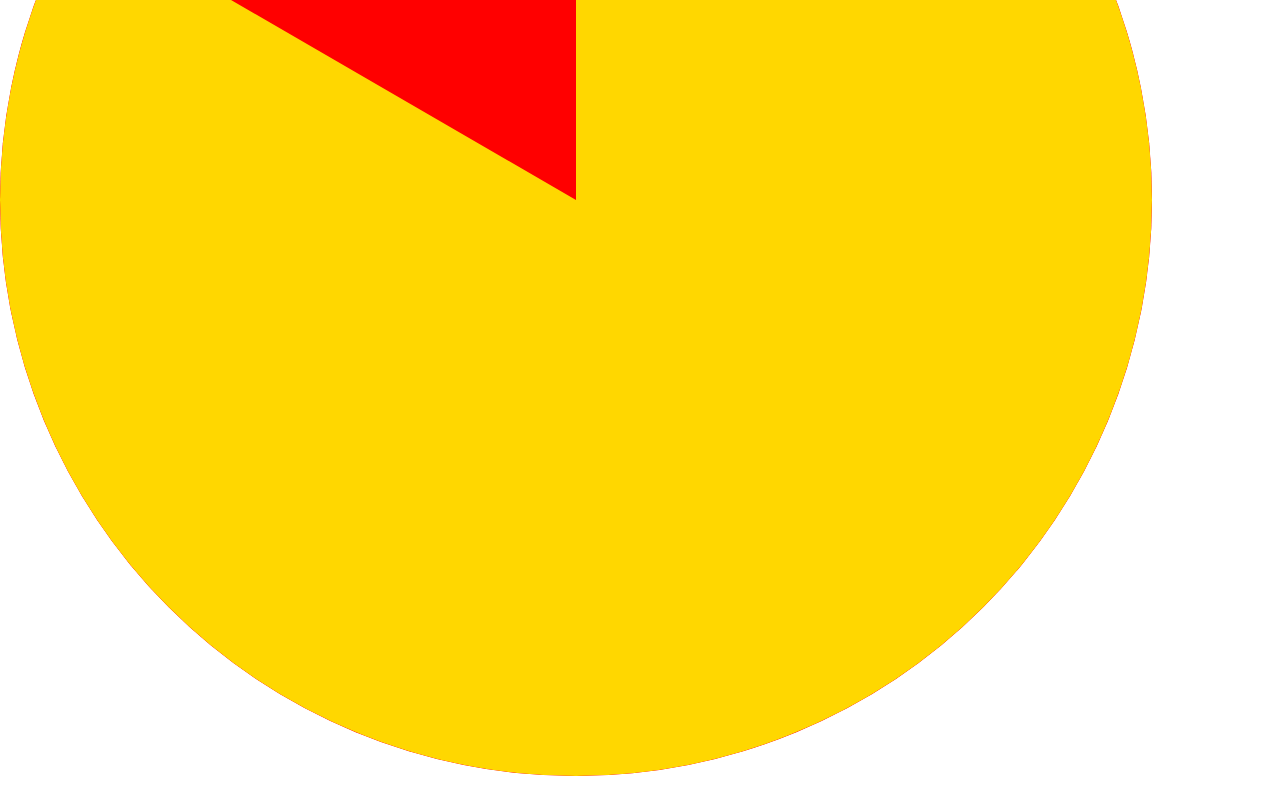
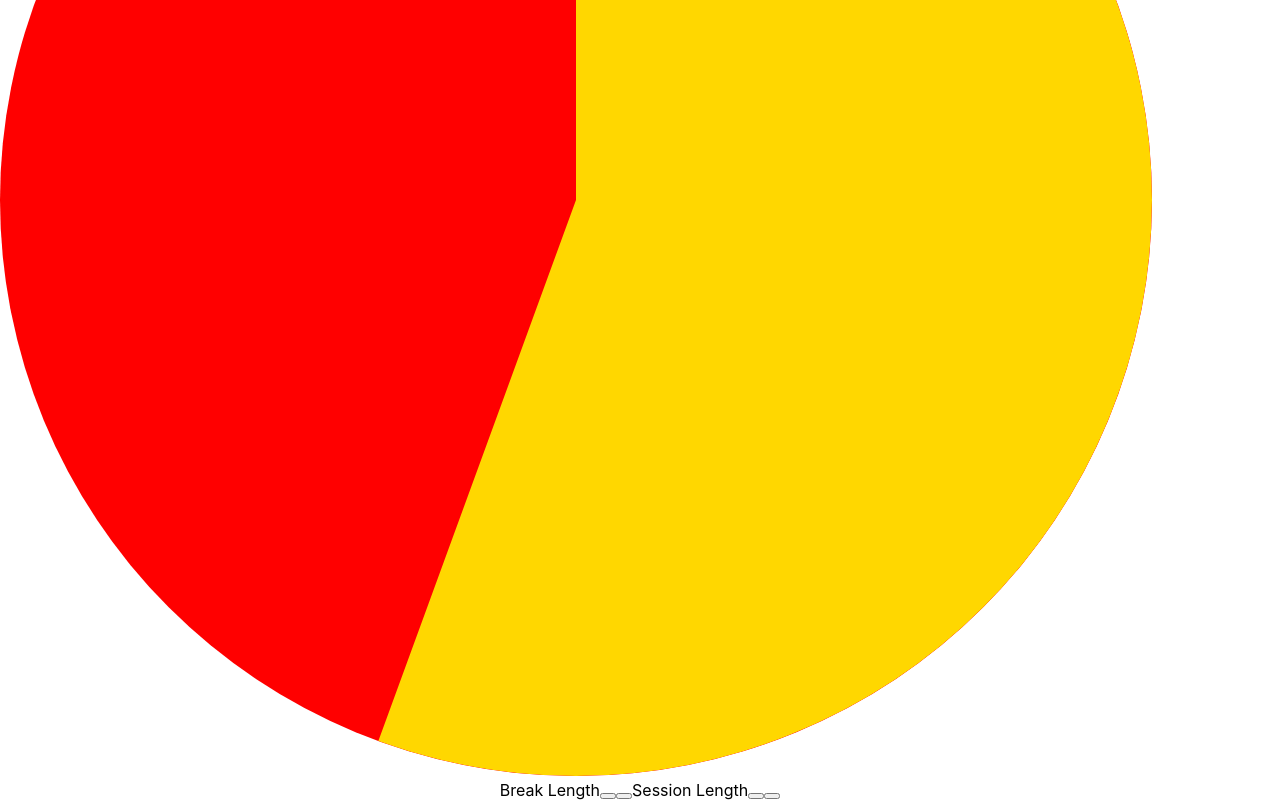
Before and after one commit to MikeDeGan/FCC-Pomodoro, a React (Create React App) app: page / in a window 1280 px wide. Shown: the part 456-1256 px from the top of the page. Built offline with nearby package versions, Linux system fonts and the light colour scheme.

Commit message:
Started adding required elements

```diff
--- a/src/App.js
+++ b/src/App.js
@@ -11,6 +11,14 @@ class App extends Component {
             <circle r="25%" cx="50%" cy="50%" />
           </svg>
         </div>
+        <span id="break-label">Break Length</span>
+        <button id="break-decrement" />
+        <span id="break-length" />
+        <button id="break-increment" />
+        <span id="session-label">Session Length</span>
+        <button id="session-decrement" />
+        <span id="session-length" />
+        <button id="session-increment" />
       </div>
     );
   }
```
